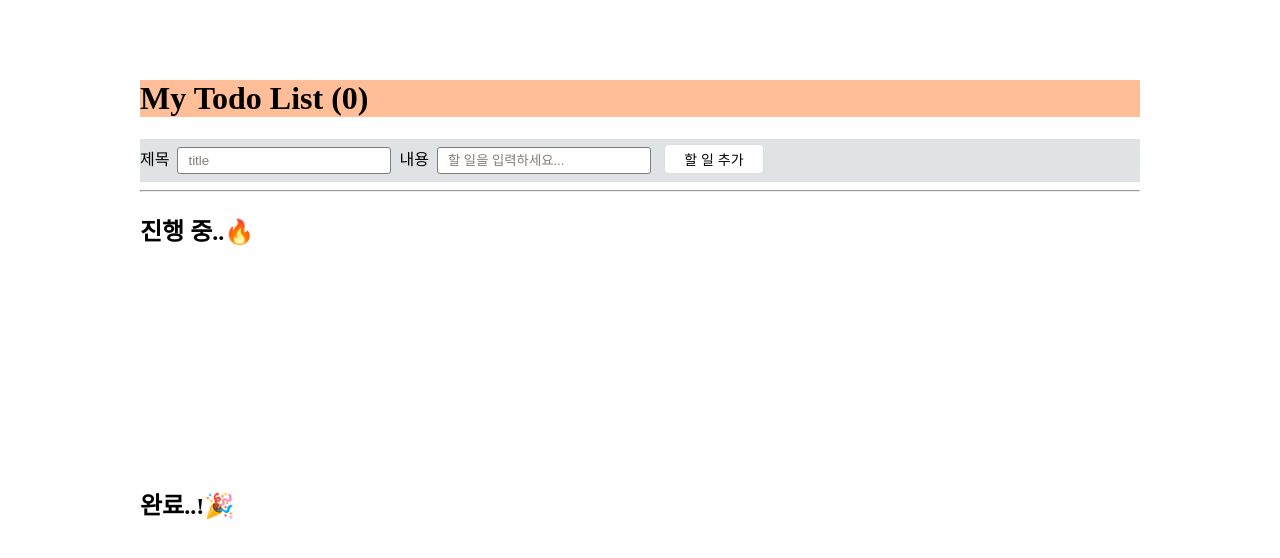
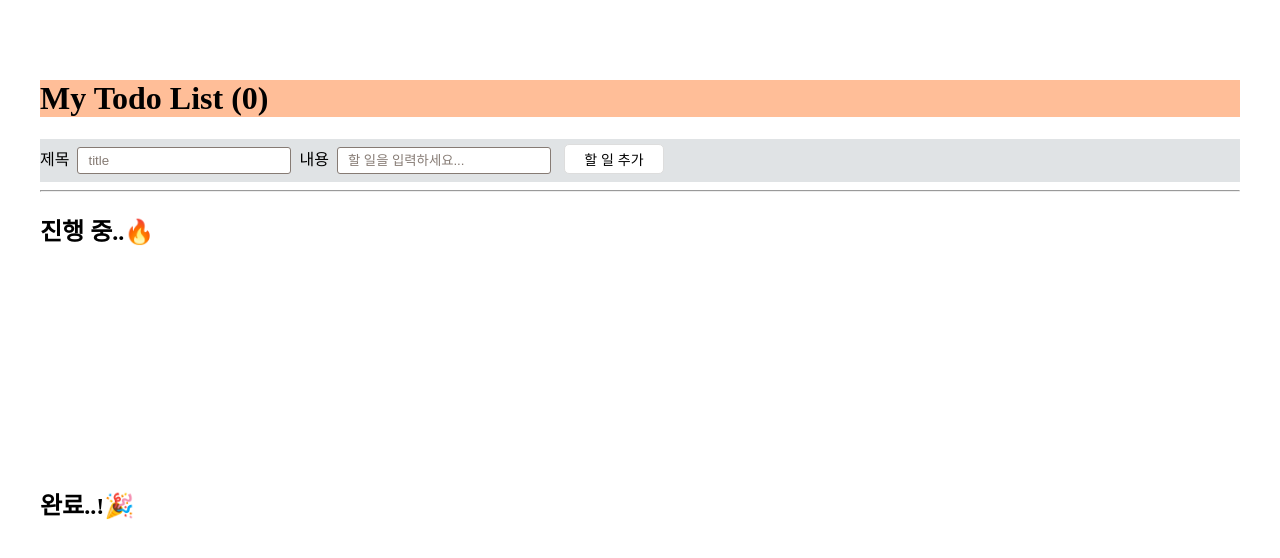
Before and after one commit to ketchup0211/to-do-app, a React (Create React App) app: page / in a window 1280 px wide. Shown: the top 558 px of the page. Built offline with nearby package versions, Linux system fonts and the light colour scheme.

Commit message:
modify README.md

```diff
--- a/src/App.css
+++ b/src/App.css
@@ -8,8 +8,8 @@ body {
 }
 
 #root {
-  max-width: 1000px;
-  min-width: 500px;
+  max-width: 1200px;
+  min-width: 800px;
   width: 100%;
   padding: 0 20px;
 }
@@ -39,7 +39,6 @@ form{
   margin: 8px;
   width : 200px;
   height: 23px;
-  color: #ffbe98;
   border : 1px solid #867b74;
   border-radius: 3px;
   }
```
Also changed, not shown: 1 other file (tests, documents, lock files or other folders).
